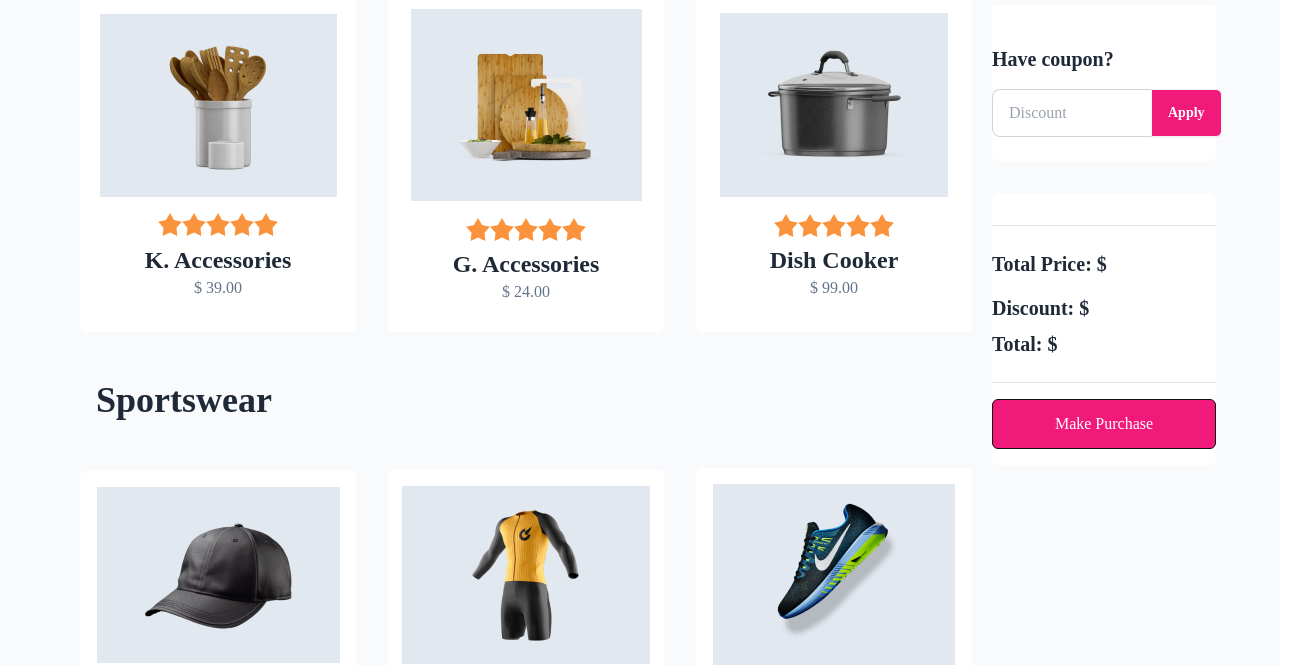
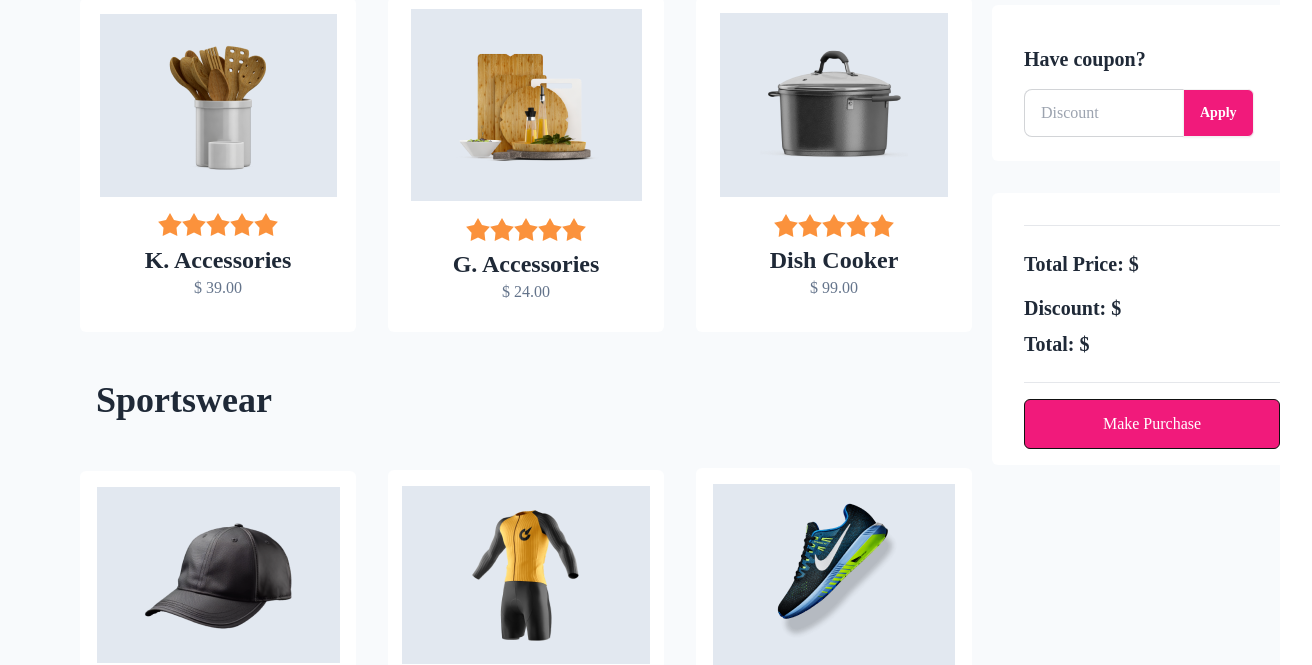
Before and after one commit to Tofazzal26/summer-sale, a plain HTML site: page index.html in a window 1280 px wide. Shown: the part 747-1412 px from the top of the page, 1312 px wide, since content can reach past the window. Drawn offline with nearby package versions, Linux system fonts and the light colour scheme.

Commit message:
some code changed

```diff
--- a/index.html
+++ b/index.html
@@ -430,7 +430,7 @@
           </div>
           <div class="md:flex lg:col-span-1 mt-32">
             <div>
-              <div class="bg-white lg:p-6 lg:px-0 px-4 rounded-md w-56">
+              <div class="bg-white lg:p-6 lg:px-8 px-4 rounded-md lg:w-80 w-56">
                 <h3 class="text-xl font-bold py-4">Have coupon?</h3>
                 <div class="join">
                   <input
@@ -446,7 +446,7 @@
                   </button>
                 </div>
               </div>
-              <div class="my-8 lg:p-4 bg-white rounded-md w-56 lg:px-0 px-4">
+              <div class="my-8 p-4 bg-white rounded-md lg:w-80 w-56 lg:px-8 px-4">
                 <div id="title-container"></div>
                 <hr class="my-4" />
                 <p class="text-xl font-bold py-2">
```
